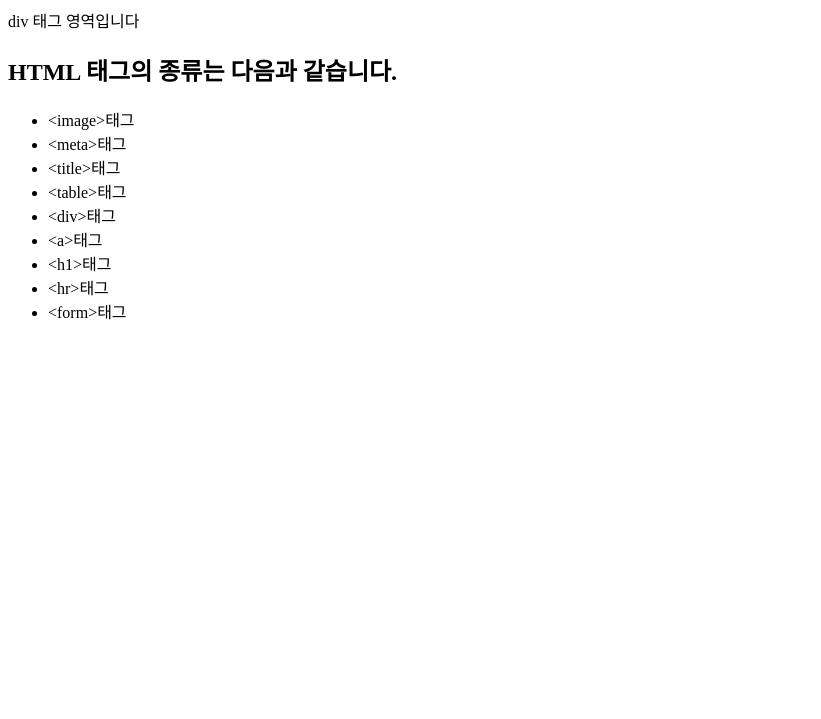
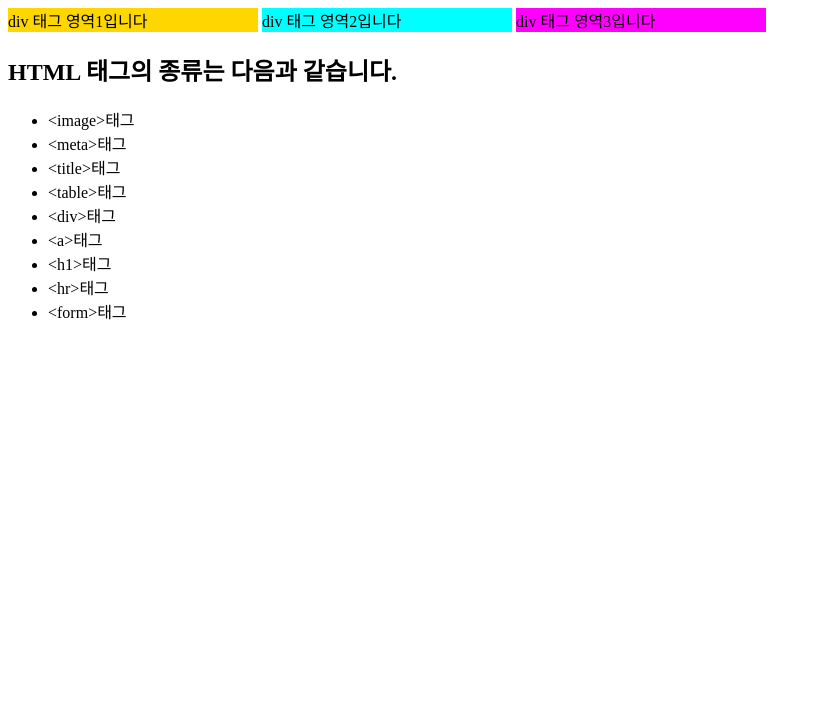
Before and after one commit to Mynamisboseong/HTML03, a plain HTML site: page index.html in a window 1280 px wide. Shown: the part 81-800 px from the top of the page, without its empty margins (0-821 px from the left). Drawn offline with Linux system fonts and the light colour scheme.

Commit message:
block 요소 실습

```diff
--- a/index.html
+++ b/index.html
@@ -7,10 +7,10 @@
 </head>
 <body>
     <h1>강보성</h1>
-    <div>div 태그 영역입니다</div>
+    <div style="background-color: gold; width: 250px; display: inline-block;">div 태그 영역1입니다</div>
+    <div style="background-color: cyan; width: 250px; display: inline-block;">div 태그 영역2입니다</div>
+    <div style="background-color: magenta; width: 250px; display: inline-block;">div 태그 영역3입니다</div>
     <h2>HTML 태그의 종류는 다음과 같습니다.</h2>
-    <!--이 곳에 작성되는 내용은 랜더링 되지 않는다.
-        여러 줄도 가능하다! 주석처리!-->
     <ul>
         <li>&lt;image&gt;태그</li>
         <li>&lt;meta&gt;태그</li>
```
